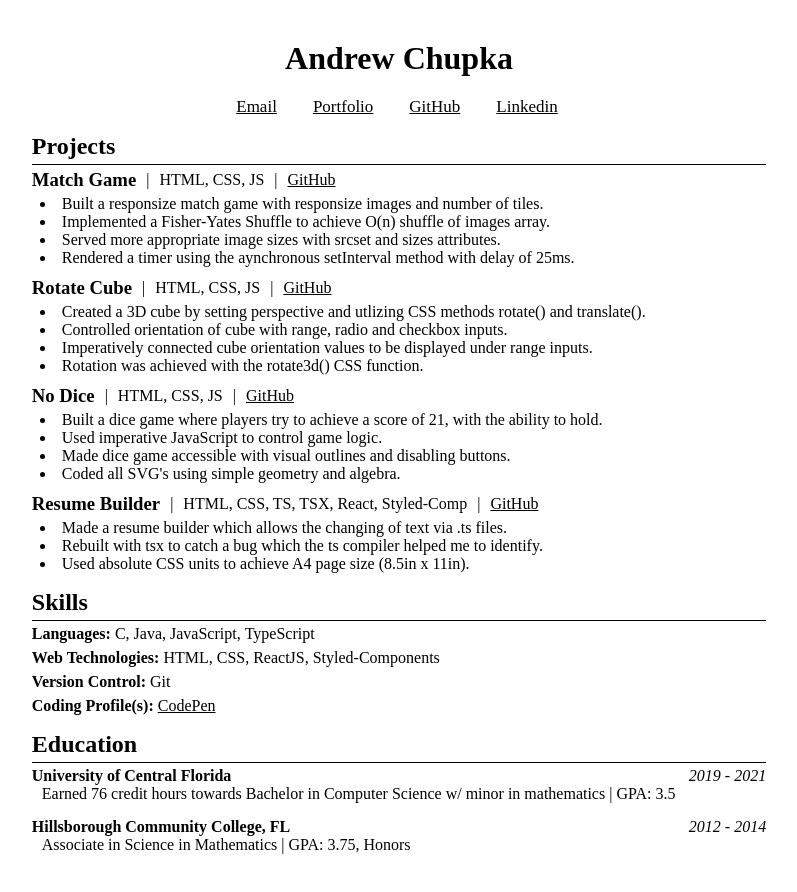
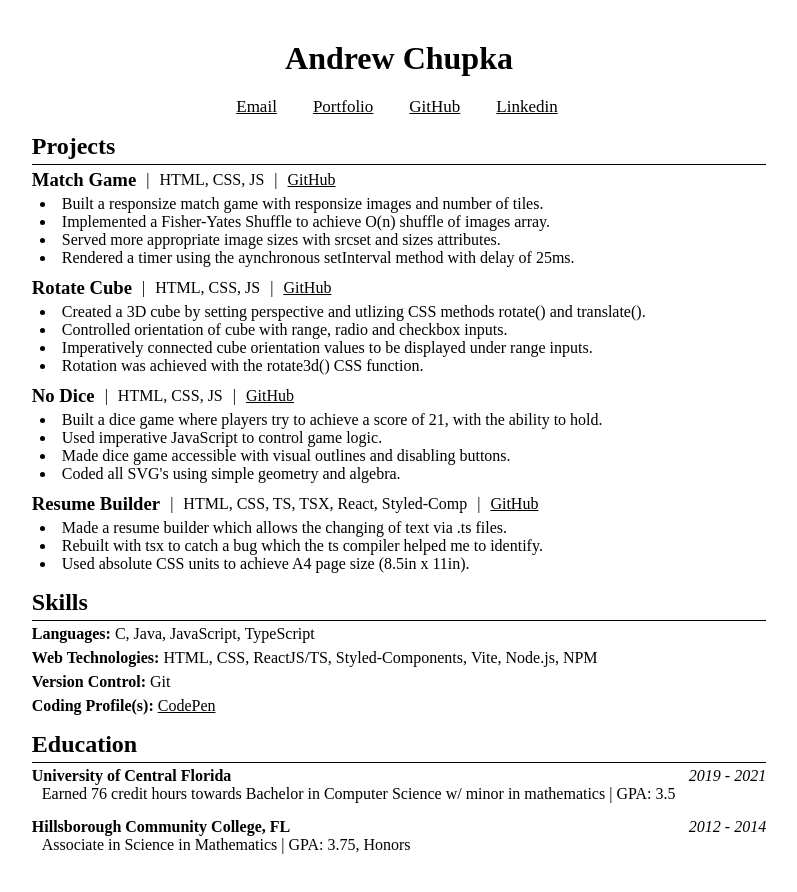
Before and after one commit to worldOfVerdure/resumeBuilder, a React (Vite) app: page / in a window 1280 px wide. Shown: the top 892 px of the page, without its empty margins (9-806 px from the left). Built offline with nearby package versions, Linux system fonts and the light colour scheme.

Commit message:
Update skills section

```diff
--- a/src/components/Skills/SkillsContent.tsx
+++ b/src/components/Skills/SkillsContent.tsx
@@ -17,8 +17,11 @@ export default function SkillsContent() {
         <ul>
           <li>HTML</li>
           <li>CSS</li>
-          <li>ReactJS</li>
+          <li>ReactJS/TS</li>
           <li>Styled-Components</li>
+          <li>Vite</li>
+          <li>Node.js</li>
+          <li>NPM</li>
         </ul>
       </div>
       <div><span>Version Control: </span>Git</div>
```
